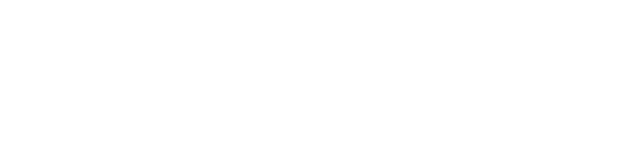
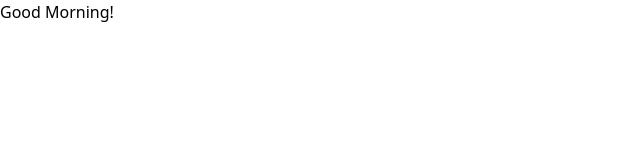
Before and after one commit to iamvanshkumar/FoodOrderingWebApp, a plain HTML site: page header.html in a window 1280 px wide. Shown: the whole page, without its empty margins (0-640 px from the left). Drawn offline with nearby package versions, Linux system fonts and the light colour scheme.

Commit message:
testing header

```diff
--- a/header.html
+++ b/header.html
@@ -13,6 +13,9 @@
 </head>
 
 <body class="antialiased hover:subpixel-antialiased ">
+    <header>
+        <h1>Good Morning!</h1>
+    </header>
 
     <script src="https://cdnjs.cloudflare.com/ajax/libs/flowbite/2.3.0/flowbite.min.js"></script>
     <script src="https://unpkg.com/aos@2.3.1/dist/aos.js"></script>
```
